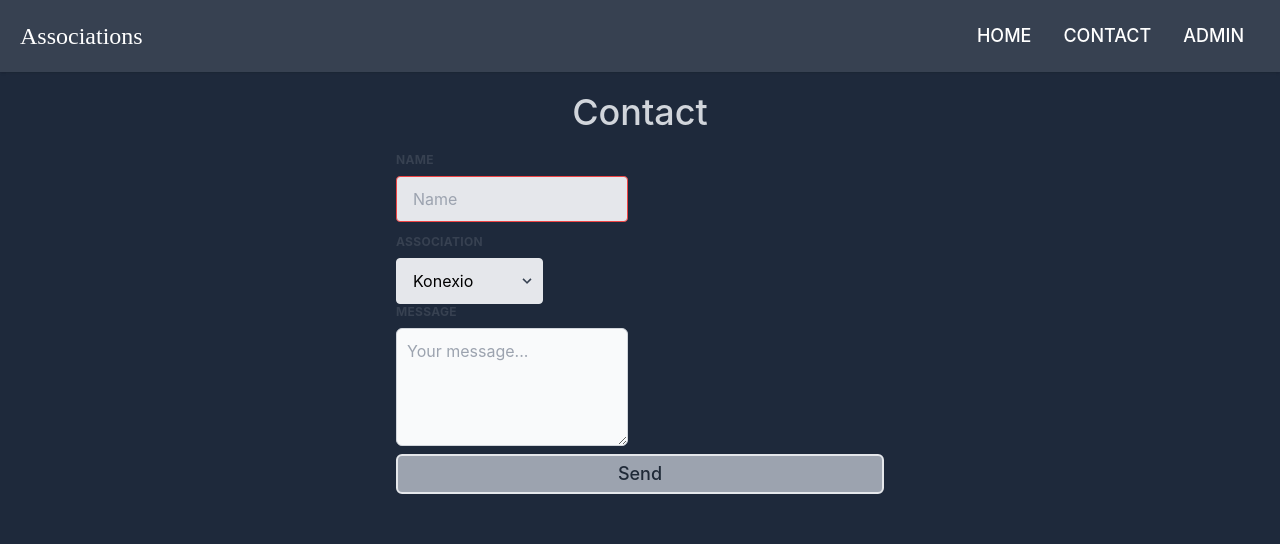
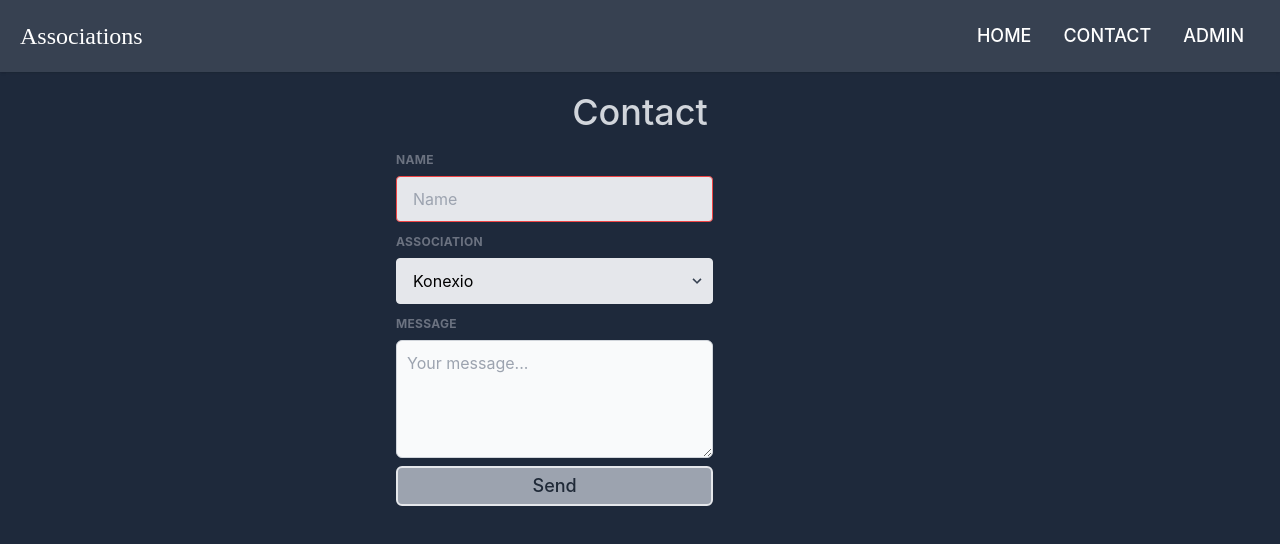
Before and after one commit to Shane99dt/associations-front, a React (Create React App) app: page /messages in a window 1280 px wide. Shown: the top 544 px of the page. Built offline with nearby package versions, Linux system fonts and the light colour scheme.

Commit message:
some more style

```diff
--- a/src/App.js
+++ b/src/App.js
@@ -11,7 +11,7 @@ const app = () => {
   return(
     <BrowserRouter>
       <Navbar/>
-      <div className='px-8'>
+      <div className='md:px-8 px-4'>
         <Routes>
           <Route path='/' element={<Home/>}/>
           <Route path='/associations' element={<Associations/>}/>
--- a/src/pages/Admin.js
+++ b/src/pages/Admin.js
@@ -36,7 +36,7 @@ const Admin = () => {
   return (
     <>
       <h1 className="text-4xl text-center pt-5 text-gray-300 font-medium capitalize">All messages</h1>
-      <section className="flex flex-row gap-2 py-4 text-gray-400 text-lg">
+      <section className="flex sm:flex-row flex-col gap-2 py-4 text-gray-400 text-lg">
         <button className="capitalize border rounded-md px-2 py-1 hover:bg-gray-700 active:bg-gray-500 active:text-gray-900 focus:bg-gray-500 focus:text-gray-900" onClick={() => changeFilter('')}>All</button>
         <button className="capitalize border rounded-md px-2 py-1 hover:bg-gray-700 active:bg-gray-500 active:text-gray-900 focus:bg-gray-500 focus:text-gray-900" onClick={() => changeFilter('les-restos-du-coeur')}>les restos du coeur</button>
         <button className="capitalize border rounded-md px-2 py-1 hover:bg-gray-700 active:bg-gray-500 active:text-gray-900 focus:bg-gray-500 focus:text-gray-900" onClick={() => changeFilter('unicef')}>unicef</button>
--- a/src/pages/Association.js
+++ b/src/pages/Association.js
@@ -34,10 +34,10 @@ const Association = () => {
 
   return(
     <>
-      <h1 className="text-4xl text-center pt-5 text-gray-300 font-medium capitalize">{association.name}</h1>
-      <p className="font-medium text-xl text-gray-600 text-center pt-2">"{association.slogan}"</p>
+      <h1 className="md:text-4xl text-3xl text-center pt-5 text-gray-300 font-medium capitalize">{association.name}</h1>
+      <p className="font-medium md:text-xl text-lg text-gray-600 text-center pt-2">"{association.slogan}"</p>
       <div className="flex justify-center py-4">
-        <img src={association.image} alt="association image" className="h-80"/>
+        <img src={association.image} alt="association image" className="md:h-80 sm:h-60 h-50"/>
       </div>
       <p className="text-gray-400">{association.description}</p>
       <section className="mt-4">
--- a/src/pages/Associations.js
+++ b/src/pages/Associations.js
@@ -25,7 +25,7 @@ const Associations = () => {
       <ul className="font-medium text-xl text-gray-400 pt-5 flex flex-col gap-3">
         {associations.map(association => {
           return <Link key={association.slug} className="capitalize" to={`/associations/${association.slug}`}>
-            <li className="border rounded-md px-2 py-1 hover:bg-gray-700">
+            <li className="border rounded-md px-2 py-1 hover:bg-gray-700 hover:scale-105 transition ease-in duration-200">
               {association.name}
             </li>
           </Link>
--- a/src/pages/Contact.js
+++ b/src/pages/Contact.js
@@ -49,18 +49,18 @@ const Contact = () => {
     <>
       <h1 className="text-4xl text-center pt-5 text-gray-300 font-medium capitalize">Contact</h1>
       <form className="w-full max-w-lg m-auto py-5" onSubmit={handleSubmit}>
-        <div className="w-full md:w-1/2 px-3 mb-6 md:mb-0">
-          <label className="block uppercase tracking-wide text-gray-700 text-xs font-bold mb-2" htmlFor="grid-first-name">
+        <div className="w-full sm:w-1/2 md:w-2/3 px-3 mb-6 md:mb-0">
+          <label className="block uppercase tracking-wide text-gray-500 text-xs font-bold mb-2" htmlFor="grid-first-name">
             Name
           </label>
           <input className="appearance-none block w-full bg-gray-200 text-gray-700 border border-red-500 rounded py-3 px-4 mb-3 leading-tight focus:outline-none focus:bg-white dark:border-gray-600 dark:bg-gray-700" id="grid-first-name" type="text" placeholder="Name" value={name} onChange={handleChangeName} required/>
         </div>
-        <div className="w-full md:w-1/3 px-3 mb-6 md:mb-0">
-          <label className="block uppercase tracking-wide text-gray-700 text-xs font-bold mb-2" htmlFor="grid-association">
+        <div className="w-full sm:w-1/3 md:w-2/3 px-3 mb-6 md:mb-0">
+          <label className="block uppercase tracking-wide text-gray-500 text-xs font-bold mb-2" htmlFor="grid-association">
             Association
           </label>
           <div className="relative">
-            <select className="block appearance-none w-full bg-gray-200 border dark:border-gray-600 dark:bg-gray-700 border-gray-200 py-3 px-4 pr-8 rounded leading-tight dark:text-gray-400 focus:outline-none focus:bg-white focus:border-gray-500" id="grid-association" onChange={handleChangeSelect} value={slug}>
+            <select className="block appearance-none w-full bg-gray-200 border dark:border-gray-600 dark:bg-gray-700 border-gray-200 py-3 px-4 pr-8 rounded leading-tight dark:text-gray-400 focus:outline-none focus:bg-white focus:border-gray-500 mb-3" id="grid-association" onChange={handleChangeSelect} value={slug}>
               <option value="les-restos-du-coeur">les restos du coeur</option>
               <option value="unicef">UNICEF</option>
               <option value="konexio">Konexio</option>
@@ -70,13 +70,13 @@ const Contact = () => {
             </div>
           </div>
         </div>
-        <div className="w-full md:w-1/2 px-3">
-          <label className="block uppercase tracking-wide text-gray-700 text-xs font-bold mb-2" htmlFor="grid-message">
+        <div className="w-full sm:w-1/2 md:w-2/3 px-3">
+          <label className="block uppercase tracking-wide text-gray-500 text-xs font-bold mb-2" htmlFor="grid-message">
             Message
           </label>
           <textarea id="message" rows="4" className="block p-2.5 w-full text-gray-900 bg-gray-50 rounded-md border border-gray-300 focus:ring-blue-500 focus:border-blue-500 dark:bg-gray-700 dark:border-gray-600 dark:placeholder-gray-400 dark:text-white dark:focus:ring-blue-500 dark:focus:border-blue-500" placeholder="Your message..." value={message} onChange={handleChangeMessage} required/>
         </div>
-        <div className="text-center my-2 px-3">
+        <div className="text-center my-2 px-3 sm:w-2/3 md:w-2/3">
           <button className="border-2 rounded-md px-2 py-1 hover:bg-gray-500 bg-gray-400 text-gray-800 text-lg w-full font-medium">Send</button>
         </div>
       </form>
```
